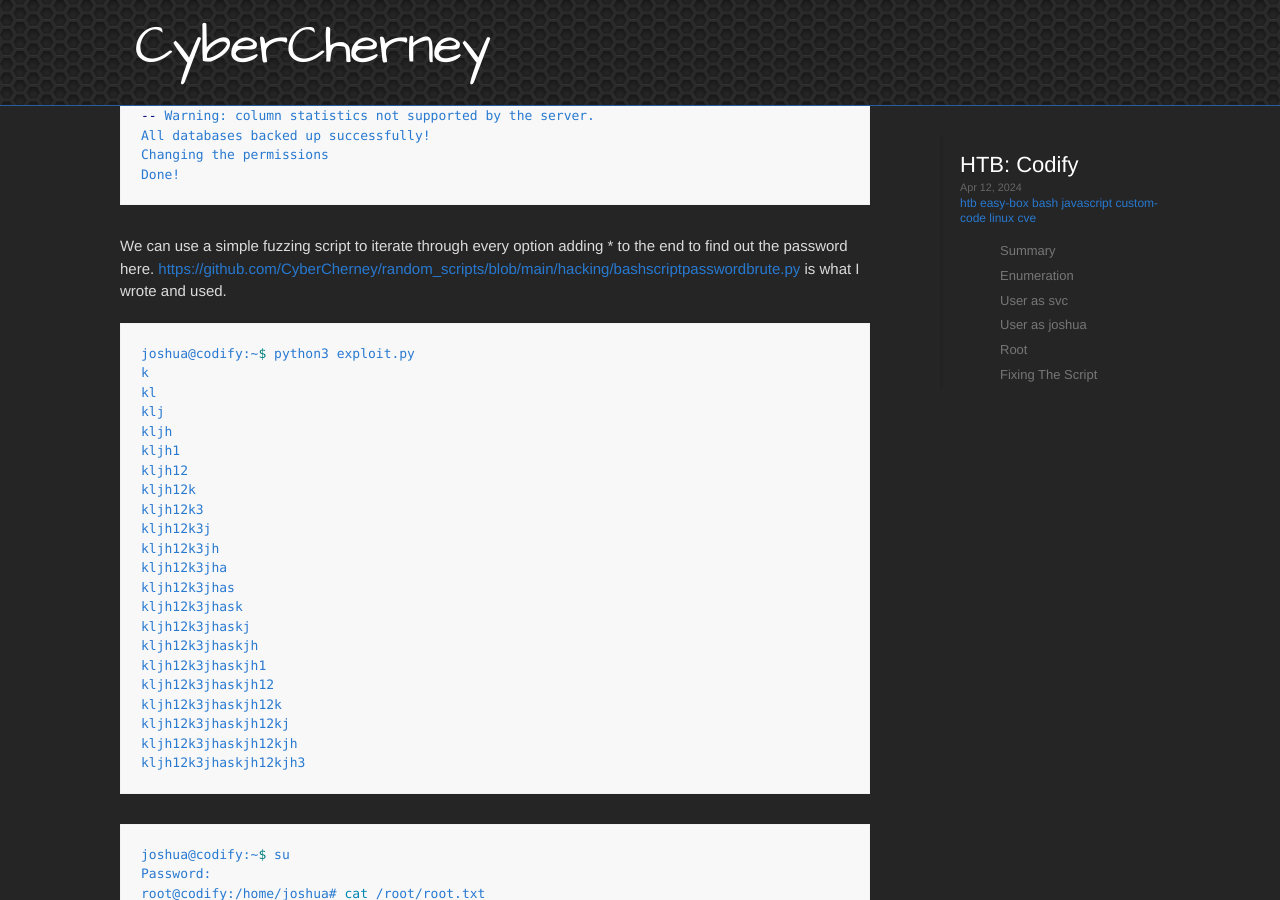
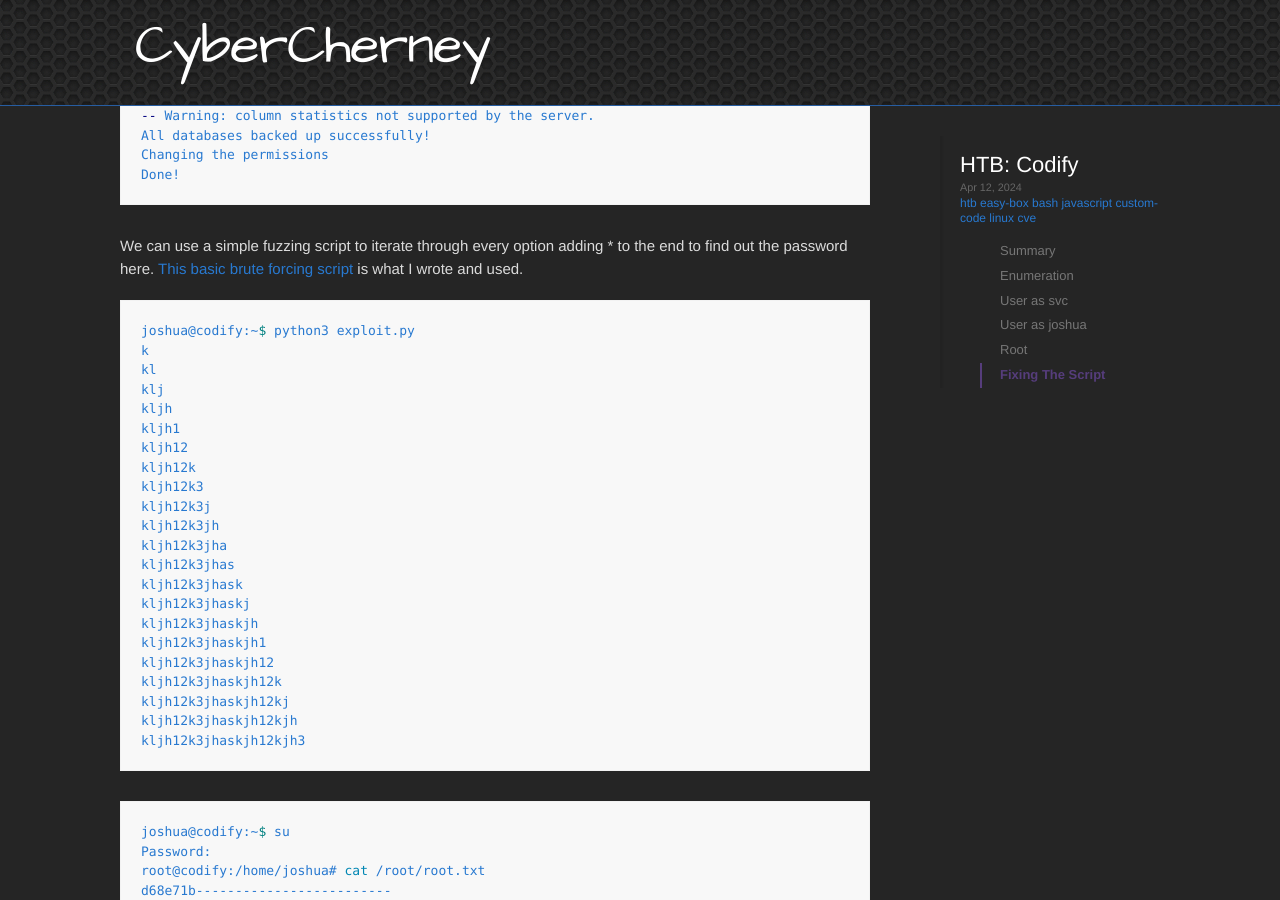
Before and after one commit to CyberCherney/cybercherney.github.io, a Jekyll site: the page built from _posts/2024-04-12-HTB_Codify.md, in a window 1280 px wide and 900 px high, scrolled down 7392 px. Built offline with Jekyll 4.4.1, drawn with Linux system fonts in a browser that asks for light colours.

Commit message:
fixed link to script

````diff
--- a/_posts/2024-04-12-HTB_Codify.md
+++ b/_posts/2024-04-12-HTB_Codify.md
@@ -284,7 +284,7 @@
 Done!
 ```
 
-We can use a simple fuzzing script to iterate through every option adding * to the end to find out the password here. [https://github.com/CyberCherney/random_scripts/blob/main/hacking/bashscriptpasswordbrute.py](https://github.com/CyberCherney/random_scripts/blob/main/hacking/bashscriptpasswordbrute.py) is what I wrote and used.
+We can use a simple fuzzing script to iterate through every option adding * to the end to find out the password here. [This basic brute forcing script](https://github.com/CyberCherney/random_scripts/blob/main/hacking/htb_exploits/bashscriptpasswordbrute.py) is what I wrote and used.
 
 ```bash
 joshua@codify:~$ python3 exploit.py
````
